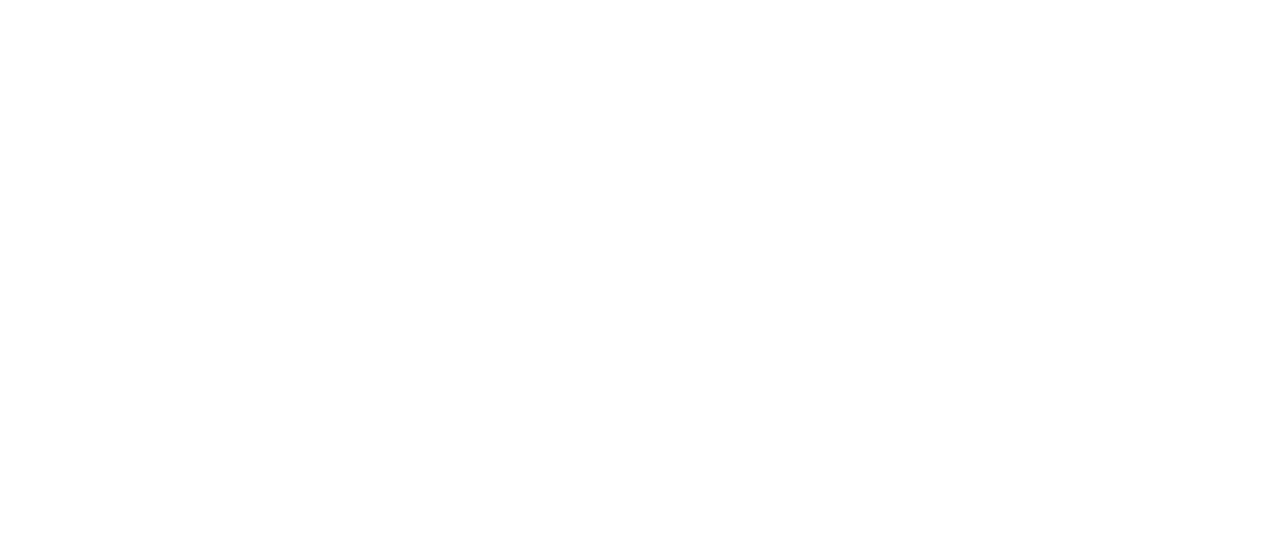
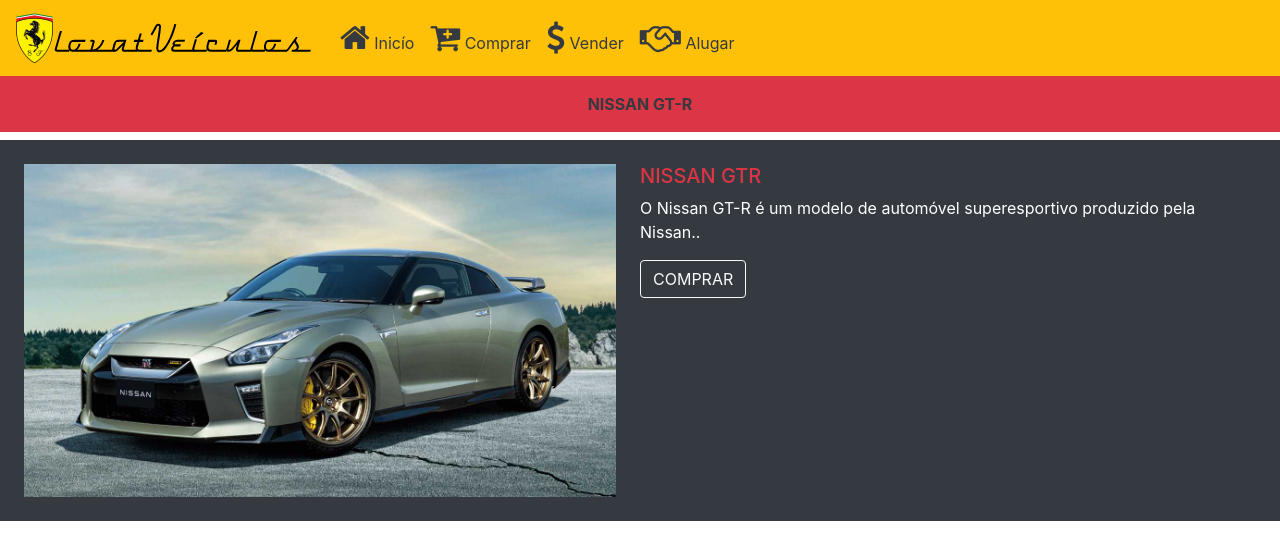
Before and after one commit to SarahGnann/lovat-site-vendas, a plain HTML site: page comprar.html in a window 1280 px wide. Drawn offline with nearby package versions, Linux system fonts and the light colour scheme.

Commit message:
Add files via upload

```diff
--- a/comprar.html
+++ b/comprar.html
@@ -0,0 +1,75 @@
+<!DOCTYPE html>
+<html>
+<head>
+	<meta charset="utf-8">
+	<!-- definir teclado padrão com acentuação ç~...-->
+	<meta name="viewport" content="width=device-width, initial-scale=1">
+	<title>Lovat Veiculos</title>
+
+	<!-- Iniciando css do bootstrap -->
+	<link rel="stylesheet" href="https://cdn.jsdelivr.net/npm/bootstrap@4.6.2/dist/css/bootstrap.min.css" integrity="sha384-xOolHFLEh07PJGoPkLv1IbcEPTNtaed2xpHsD9ESMhqIYd0nLMwNLD69Npy4HI+N" crossorigin="anonymous">
+
+
+	<!-- Iniciando font-awesome ( icones ) -->
+	<link rel="stylesheet" href="https://cdnjs.cloudflare.com/ajax/libs/font-awesome/4.7.0/css/font-awesome.min.css">
+</head>
+<body>
+	<header>
+		<nav class="navbar navbar-expand-lg navbar-dark bg-warning">
+			<a class="navbar-brand text-dark" href="#"><img src="logomini.png"></a>
+			<button class="navbar-toggler" type="button" data-toggle="collapse" data-target="#navbarNav" aria-controls="navbarNav" aria-expanded="false" aria-label="Toggle navigation">
+				<span class="navbar-toggler-icon"></span>
+			</button>
+			<div class="collapse navbar-collapse" id="navbarNav">
+				<ul class="navbar-nav">
+					<li class="nav-item active">
+						<a class="nav-link text-dark" href="index.html"><i class="fa fa-home fa-2x" aria-hidden="true"></i>
+							Inicío <span class="sr-only">(current)</span></a>
+						</li>
+						<li class="nav-item">
+							<a class="nav-link text-dark" href="comprar.html"><i class="fa fa-cart-plus fa-2x" aria-hidden="true"></i>
+							Comprar</a>
+						</li>
+						<li class="nav-item">
+							<a class="nav-link text-dark" href="vender.html">
+								<i class="fa fa-usd fa-2x" aria-hidden="true"></i>
+							Vender</a>
+						</li>
+						<li class="nav-item">
+							<a class="nav-link text-dark" href="alugar.html"><i class="fa fa-handshake-o fa-2x" aria-hidden="true"></i>
+							Alugar</a>
+						</li>
+					</ul>
+				</div>
+			</nav>
+			<!-- criamos o nosso menu do site -->
+		</header>
+		<main>
+			<div class="p-3 mb-2 bg-danger text-dark text-center font-weight-bold">NISSAN GT-R</div>
+			<div class="row no-gutters bg-dark text-white position-relative">
+						<div class="col-md-6 mb-md-0 p-md-4">
+
+							<div id="carouselExampleSlidesOnly" class="carousel slide" data-ride="carousel">
+								<div class="carousel-inner">
+									<div class="carousel-item active">
+										<img src="gtr.jpg" class="d-block w-100" alt="...">
+									</div>
+									<div class="carousel-item">
+										<img src="gtr.jpg" class="d-block w-100" alt="...">
+									</div>
+									<div class="carousel-item">
+										<img src="gtr.jpg" class="d-block w-100" alt="...">
+									</div>
+								</div>
+							</div>
+						</div>
+						<div class="col-md-6 position-static p-4 pl-md-0">
+							<h5 class="mt-0 text-danger">NISSAN GTR</h5>
+							<p>O Nissan GT-R é um modelo de automóvel superesportivo produzido pela Nissan..</p>
+
+							<a href="#" type="button" class="btn btn-outline-light stretched-link"> COMPRAR </a>
+						</div>
+					</div>
+
+		</header>
+		<main>
```
Also changed, not shown: index.html (+14 -8 lines).
